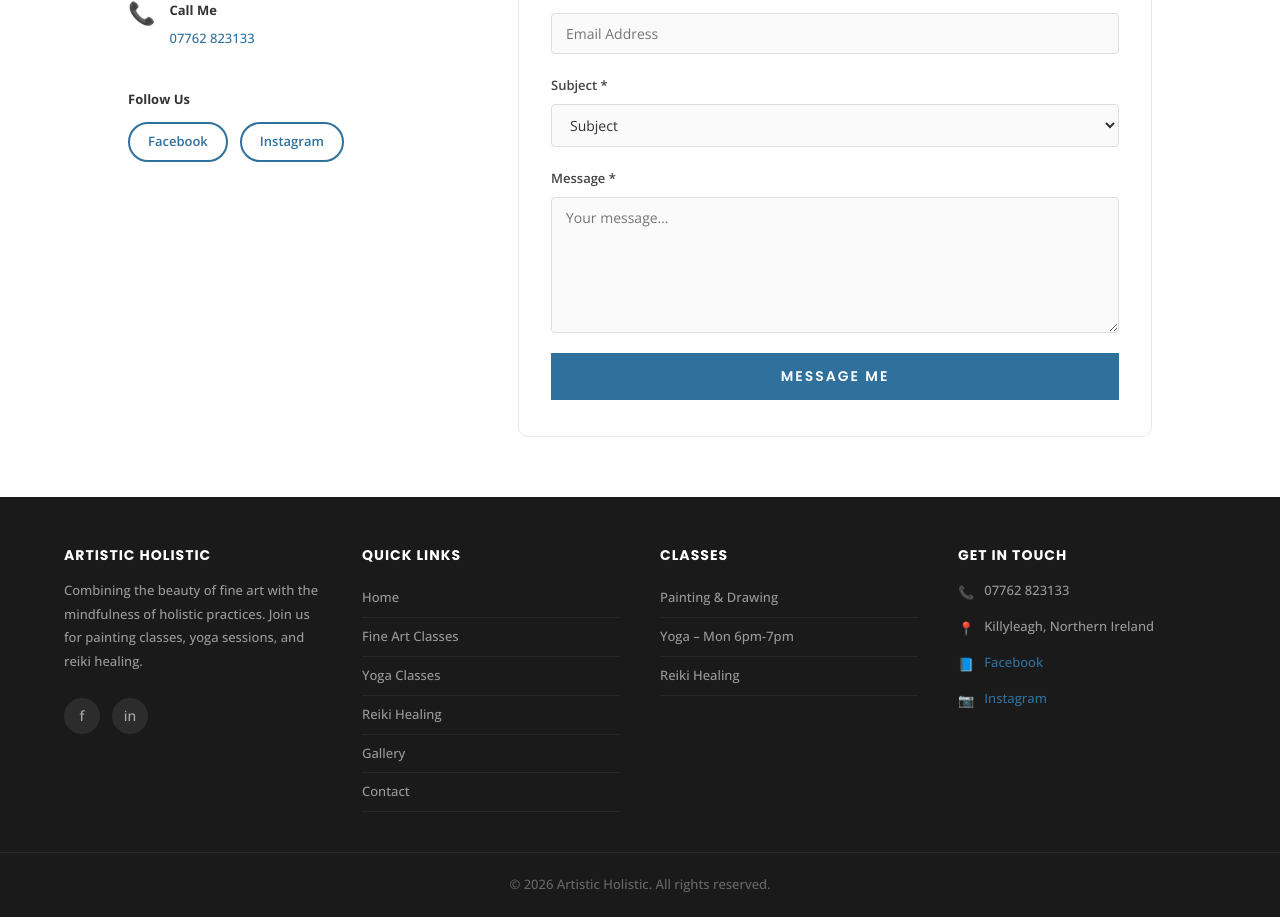
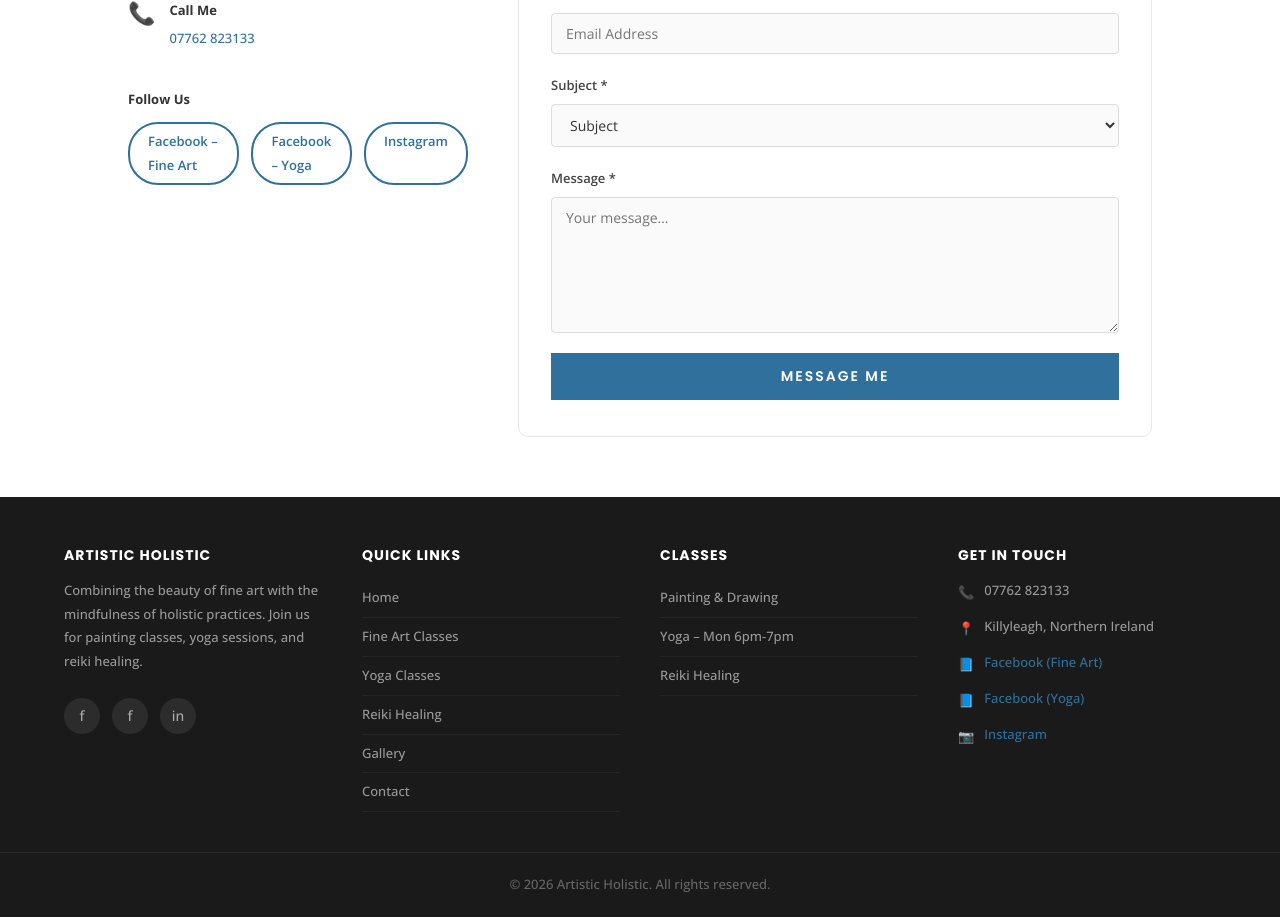
Before and after one commit to john25kelly/artistic-holistic, a React (Create React App) app: page /contact in a window 1280 px wide. Shown: the part 760-1677 px from the top of the page. Built offline with nearby package versions, Linux system fonts and the light colour scheme; no server answers.

Commit message:
Add second Facebook link for Yoga page alongside Fine Art link

```diff
--- a/src/components/Footer.jsx
+++ b/src/components/Footer.jsx
@@ -13,7 +13,8 @@ export default function Footer() {
             Join us for painting classes, yoga sessions, and reiki healing.
           </p>
           <div className="footer__social">
-            <a href="https://www.facebook.com/patriciamccormickfineart" target="_blank" rel="noreferrer" aria-label="Facebook">f</a>
+            <a href="https://www.facebook.com/patriciamccormickfineart" target="_blank" rel="noreferrer" aria-label="Facebook – Fine Art">f</a>
+            <a href="https://www.facebook.com/yogawithpatricia" target="_blank" rel="noreferrer" aria-label="Facebook – Yoga">f</a>
             <a href="https://www.instagram.com/patriciamccormick_art_n_yoga/" target="_blank" rel="noreferrer" aria-label="Instagram">in</a>
           </div>
         </div>
@@ -51,7 +52,11 @@ export default function Footer() {
           </div>
           <div className="footer__contact-item">
             <span className="footer__contact-icon">📘</span>
-            <a href="https://www.facebook.com/patriciamccormickfineart" target="_blank" rel="noreferrer">Facebook</a>
+            <a href="https://www.facebook.com/patriciamccormickfineart" target="_blank" rel="noreferrer">Facebook (Fine Art)</a>
+          </div>
+          <div className="footer__contact-item">
+            <span className="footer__contact-icon">📘</span>
+            <a href="https://www.facebook.com/yogawithpatricia" target="_blank" rel="noreferrer">Facebook (Yoga)</a>
           </div>
           <div className="footer__contact-item">
             <span className="footer__contact-icon">📷</span>
--- a/src/pages/Contact.jsx
+++ b/src/pages/Contact.jsx
@@ -101,7 +101,14 @@ export default function Contact() {
                     target="_blank"
                     rel="noreferrer"
                   >
-                    Facebook
+                    Facebook – Fine Art
+                  </a>
+                  <a
+                    href="https://www.facebook.com/yogawithpatricia"
+                    target="_blank"
+                    rel="noreferrer"
+                  >
+                    Facebook – Yoga
                   </a>
                   <a
                     href="https://www.instagram.com/patriciamccormick_art_n_yoga/"
--- a/src/pages/FineArtClasses.jsx
+++ b/src/pages/FineArtClasses.jsx
@@ -145,7 +145,15 @@ export default function FineArtClasses() {
                   rel="noreferrer"
                   className="btn"
                 >
-                  Facebook
+                  Facebook – Fine Art
+                </a>
+                <a
+                  href="https://www.facebook.com/yogawithpatricia"
+                  target="_blank"
+                  rel="noreferrer"
+                  className="btn"
+                >
+                  Facebook – Yoga
                 </a>
                 <Link to="/contact" className="btn btn-outline">Contact Me Today</Link>
               </div>
```
